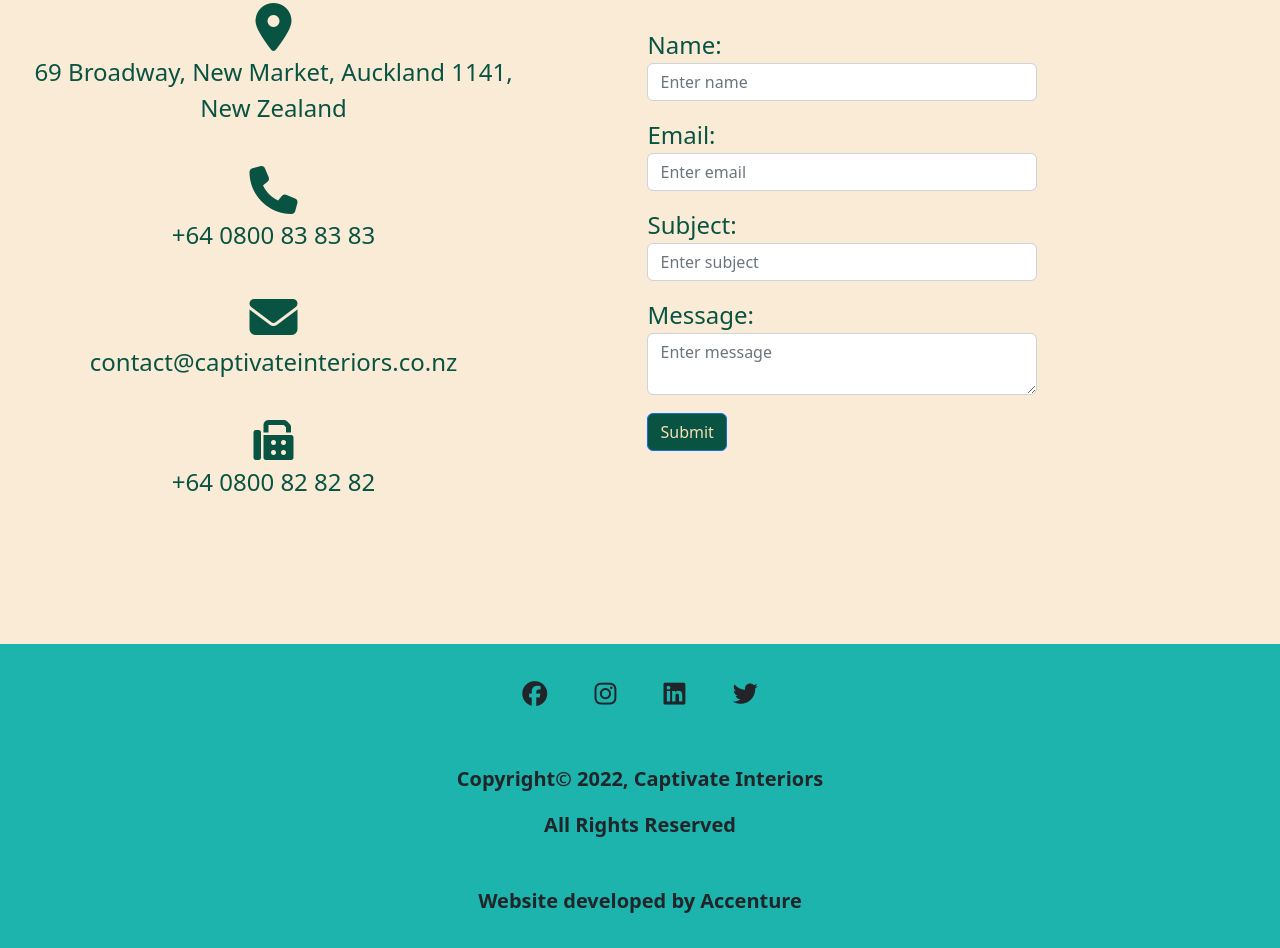
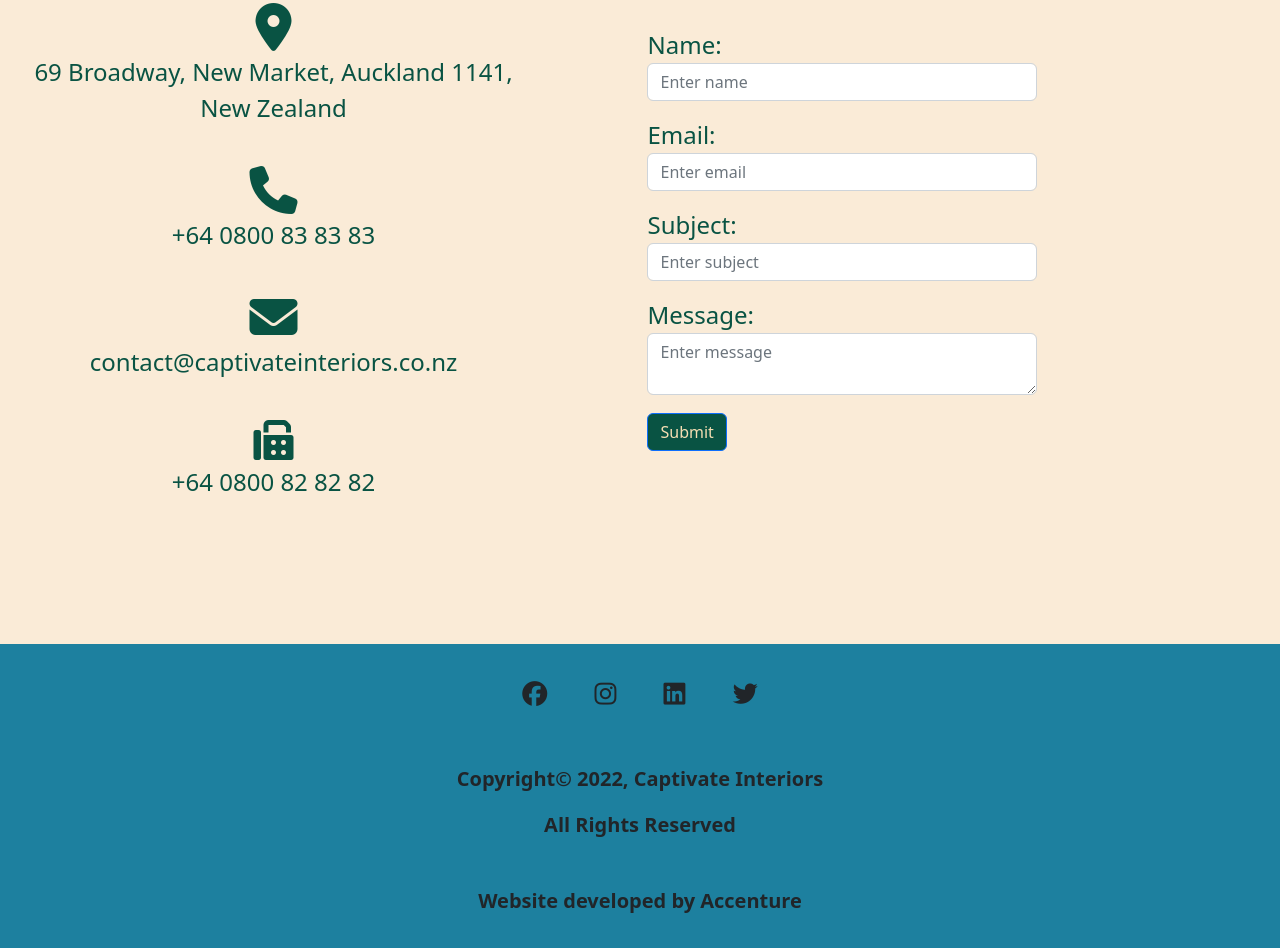
Before and after one commit to LaszloBudai/First-Class-Interior, a plain HTML site: page ContactUs.html in a window 1280 px wide. Shown: the part 487-1435 px from the top of the page. Drawn offline with Linux system fonts and the light colour scheme.

Commit message:
Change3 - Changed footer background colour from rgb(28,180,73) to #1d809f

```diff
--- a/ContactUs.html
+++ b/ContactUs.html
@@ -98,7 +98,7 @@
       </section>
     </main>
 
-    <footer class="text-center" style="background-color: rgb(28, 180, 173); position: relative; margin-top: 10%;">
+    <footer class="text-center" style="background-color: #1d809f; position: relative; margin-top: 10%;">
       <div class="container pt-4">
         <section class="mb-4">
           <a class="btni btn-link btn-floating btn-lg text-dark m-1"  href="https://www.facebook.com" target="_blank">
@@ -115,7 +115,7 @@
         </section>
       </div>
 
-      <div class="text-center text-dark p-3" style="background-color:  rgb(28, 180, 173)">
+      <div class="text-center text-dark p-3" style="background-color:  #1d809f;">
         <p style="font-weight:bold">Copyright&copy; <script> document.write(new Date().getFullYear());</script>, Captivate Interiors </p>
             <p style="font-weight:bold">All Rights Reserved</p><br>
             <p style="font-weight:bold">Website developed by Accenture</p>
```
